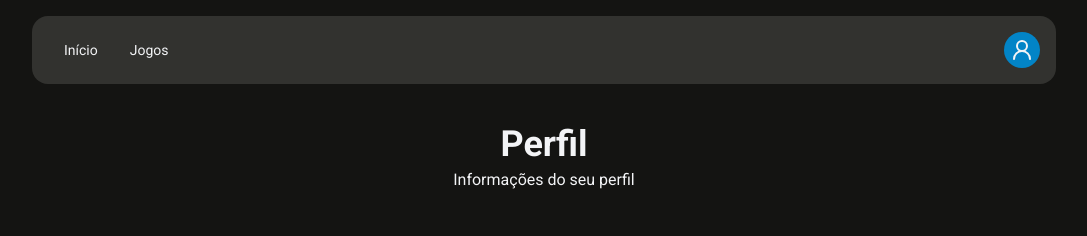
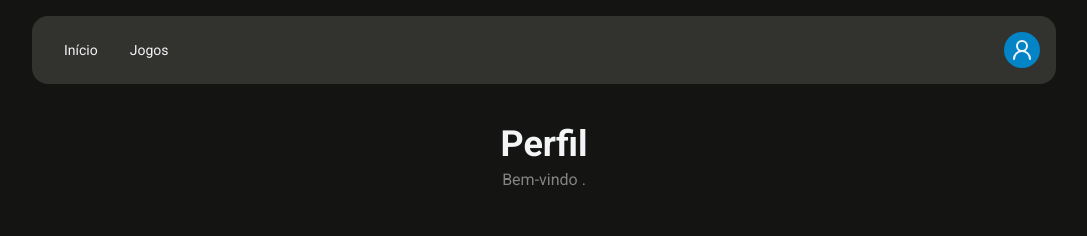
Before and after one commit to luiz2k/game-box, a Next.js app: page /perfil in a window 1280 px wide. Shown: the top 236 px of the page, without its empty margins (96-1183 px from the left). Built offline with nearby package versions, Linux system fonts and the light colour scheme; no server answers; the database is empty; sample sign-in values are in the browser's storage.

Commit message:
Implementar o componente PageTitle nas páginas

```diff
--- a/src/modules/pages/BoxPage/BoxPage.tsx
+++ b/src/modules/pages/BoxPage/BoxPage.tsx
@@ -14,6 +14,7 @@ import Link from "next/link";
 import { notFound } from "next/navigation";
 import { DialogForm } from "./components/DialogForm/DialogForm";
 import { GameCardCustomAction } from "./components/GameCardCustomAction/GameCardCustomAction";
+import { PageTitle } from "@/modules/shared/components/PageTitle/PageTitle";
 
 type BoxPageProps = {
   params: Promise<{ box: string }>;
@@ -44,13 +45,15 @@ export async function BoxPage({ params }: BoxPageProps) {
 
   return (
     <section className="grid gap-10">
-      <div className="space-y-1">
-        <h1 className="text-center text-4xl font-bold">{standardBox.name}</h1>
-        <p className="text-center text-white-1/50">
-          Jogos listados na caixa{" "}
-          <span className="font-bold">{standardBox.name}</span>.
-        </p>
-      </div>
+      <PageTitle
+        title={standardBox.name}
+        desc={
+          <>
+            Jogos listados na caixa{" "}
+            <span className="font-bold">{standardBox.name}</span>
+          </>
+        }
+      />
 
       <div className="grid grid-cols-[repeat(auto-fit,_minmax(245px,_1fr))] gap-4">
         {games.length > 0 ? (
--- a/src/modules/pages/GamesPage/GamesPage.tsx
+++ b/src/modules/pages/GamesPage/GamesPage.tsx
@@ -6,6 +6,7 @@ import {
   GameCardImage,
   GameCardWarapping,
 } from "@/modules/shared/components/GameCard/GameCard";
+import { PageTitle } from "@/modules/shared/components/PageTitle/PageTitle";
 import { findAllGames } from "@/modules/shared/lib/prisma/prisma";
 
 import Link from "next/link";
@@ -15,10 +16,7 @@ export async function GamesPage() {
 
   return (
     <section className="space-y-10">
-      <div className="space-y-1">
-        <h1 className="text-center text-4xl font-bold">Jogos</h1>
-        <p className="text-center">Jogos disponíveis</p>
-      </div>
+      <PageTitle title="Jogos" desc="Todos os jogos listados na plataforma." />
 
       <div className="grid grid-cols-[repeat(auto-fit,_minmax(245px,_1fr))] gap-4">
         {games.map((game) => (
--- a/src/modules/pages/ProfilePage/ProfilePage.tsx
+++ b/src/modules/pages/ProfilePage/ProfilePage.tsx
@@ -2,6 +2,7 @@ import { auth } from "@/auth";
 import { getUserById } from "@/modules/shared/lib/prisma/prisma";
 import { Boxes } from "./components/Boxes/Boxes";
 import { SignatureInfo } from "./components/SignatureInfo/SignatureInfo";
+import { PageTitle } from "@/modules/shared/components/PageTitle/PageTitle";
 
 export async function ProfilePage() {
   const session = await auth();
@@ -10,10 +11,15 @@ export async function ProfilePage() {
 
   return (
     <section className="space-y-10">
-      <div className="space-y-1">
-        <h1 className="text-center text-4xl font-bold">Perfil</h1>
-        <p className="text-center">Informações do seu perfil</p>
-      </div>
+      <PageTitle
+        title="Perfil"
+        desc={
+          <>
+            Bem-vindo{" "}
+            <span className="font-bold">{session?.user?.username}</span>.
+          </>
+        }
+      />
 
       {user && <SignatureInfo plan={user.plan} />}
 
```
